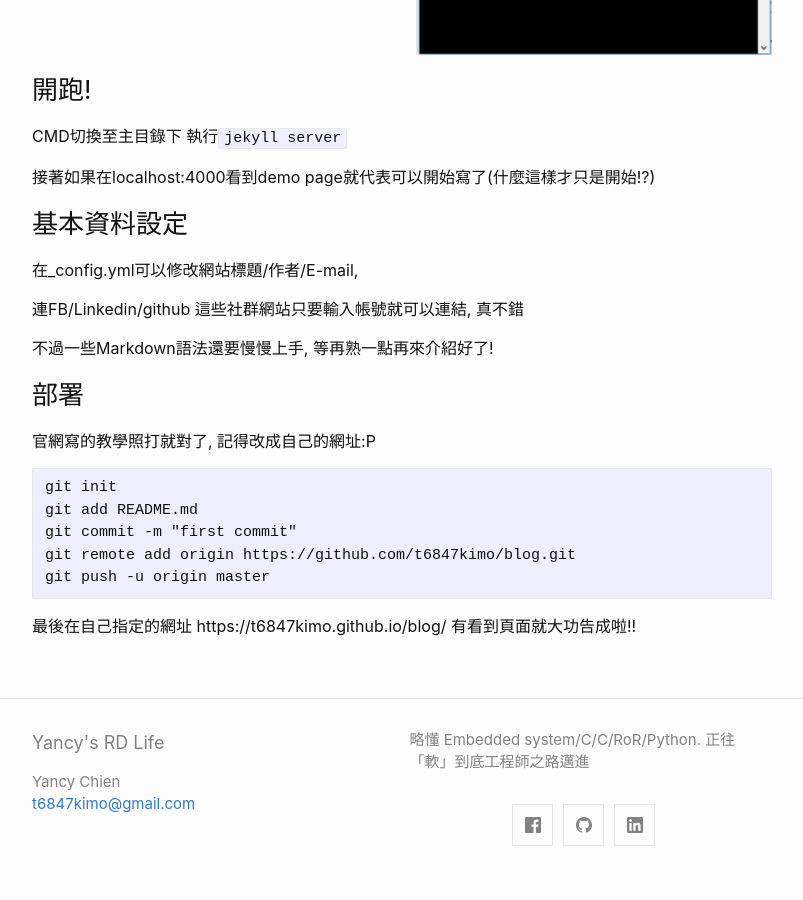
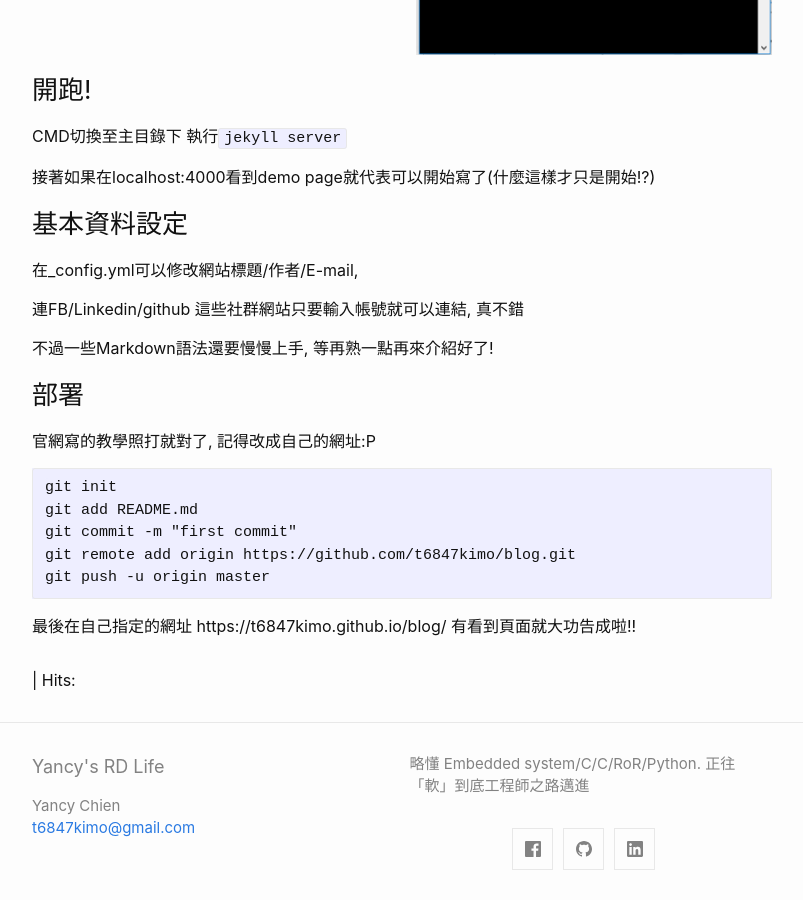
Before and after one commit to t6847kimo/blog, a Jekyll site: the page built from _posts/2019-01-25-Hello Jekyll 2019.md, in a window 1280 px wide and 900 px high, scrolled down 1676 px. Shown: the whole window, without its empty margins (238-1041 px from the left). Built offline with Jekyll 4.4.1, drawn with Linux system fonts in a browser that asks for light colours; nearby versions of some CDN libraries; comment, search, counter and statistics services are not loaded; before the commit the page ends 2552 px from its top, so only the background shows below that.

Commit message:
Update post.html

```diff
--- a/_layouts/post.html
+++ b/_layouts/post.html
@@ -19,6 +19,14 @@
     {{ content }}
   </div>
 
+  {% if site.leancloud.enable %}
+       <span id="{{ page.url }}" class="leancloud_visitors" data-flag-title="{{ page.title }}">
+        <span class="post-meta-divider">|</span>
+        <span class="post-meta-item-text"> Hits:  </span>
+        <span class="leancloud-visitors-count"></span>
+       </span>
+   {% endif %}
+
   {%- if site.disqus.shortname -%}
     {%- include disqus_comments.html -%}
   {%- endif -%}
```
